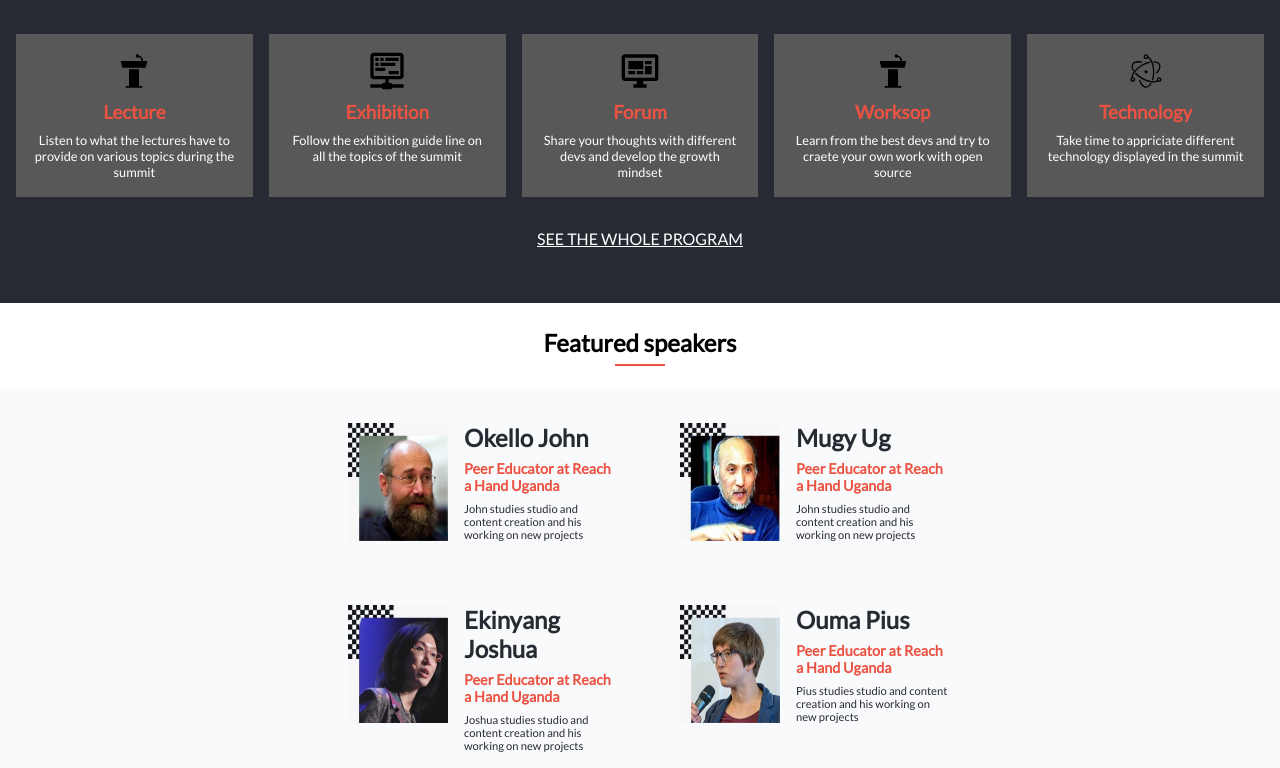
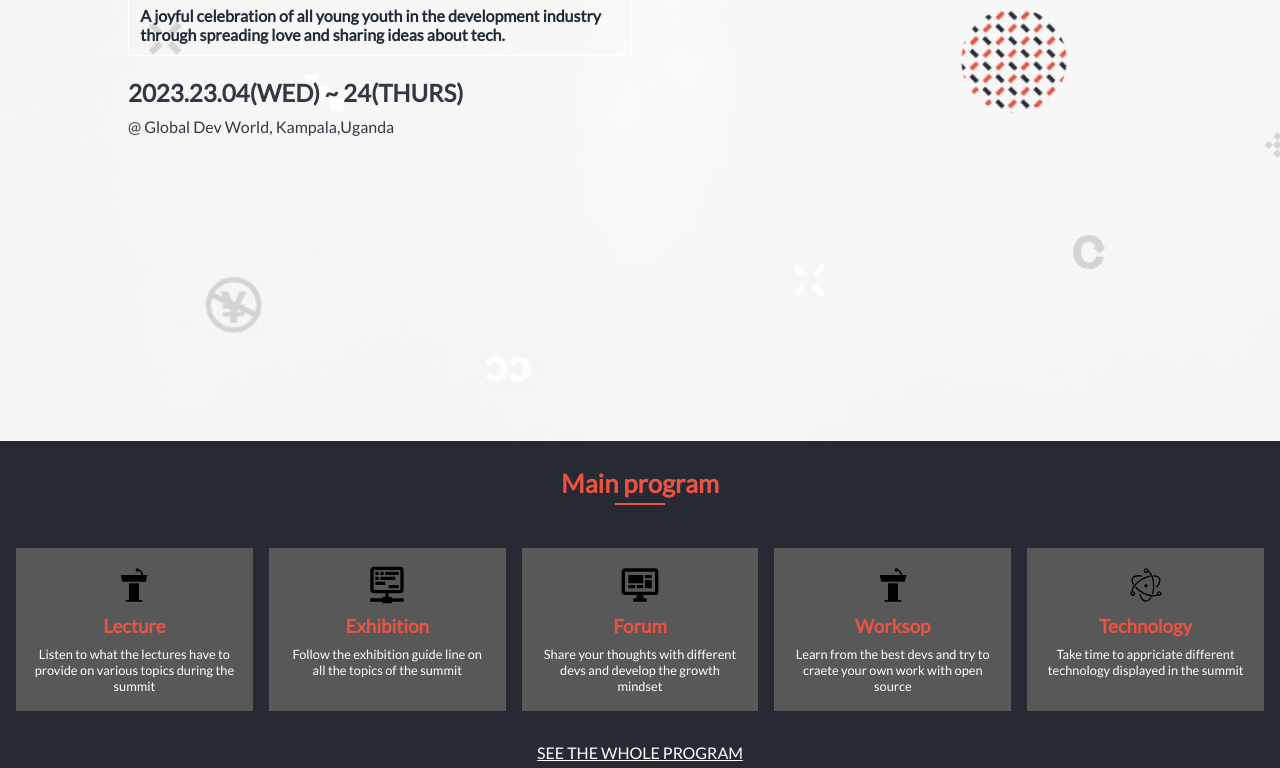
Before and after one commit to derrick1451/Capstone1, a website: page index.html in a window 1280 px wide. Shown: the part 475-1243 px from the top of the page. Drawn offline with Linux system fonts and the light colour scheme.

Commit message:
make change

```diff
--- a/styles/style.css
+++ b/styles/style.css
@@ -402,7 +402,7 @@ footer {
   /* hero section */
   .hero {
     display: flex;
-    height: calc(100*--vh);
+    height: 100svh;
     justify-content: center;
     flex-direction: column;
     padding: 0 2rem 0 8rem;
```
